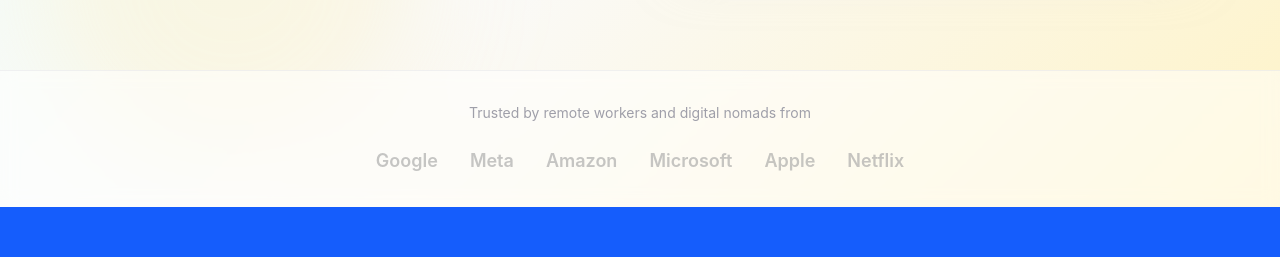
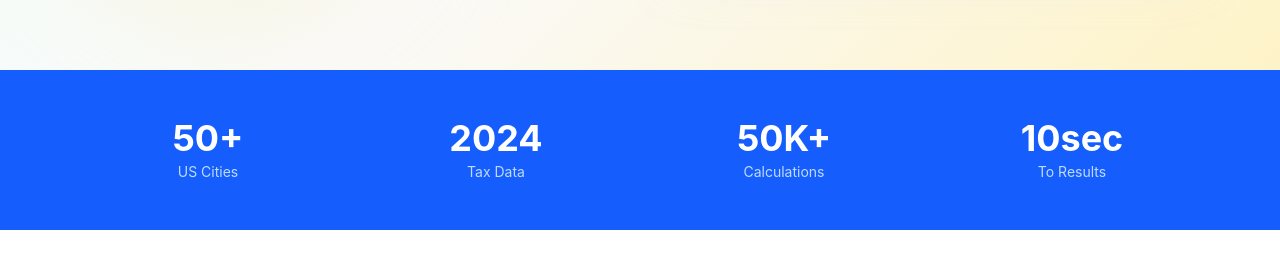
Before and after one commit to evyg/realocation, a Next.js app: page / in a window 1280 px wide. Shown: the part 663-920 px from the top of the page. Built offline with nearby package versions, Linux system fonts and the light colour scheme; no server answers.

Commit message:
Remove fake social proof section with company names

```diff
--- a/src/app/page.tsx
+++ b/src/app/page.tsx
@@ -114,17 +114,6 @@
             </div>
           </div>
 
-          {/* Trusted by section */}
-          <div className="relative border-t border-zinc-200/50 bg-white/50 backdrop-blur-sm">
-            <div className="max-w-6xl mx-auto px-4 py-8">
-              <p className="text-center text-sm text-zinc-400 mb-6">Trusted by remote workers and digital nomads from</p>
-              <div className="flex flex-wrap justify-center items-center gap-8 opacity-60 grayscale">
-                {['Google', 'Meta', 'Amazon', 'Microsoft', 'Apple', 'Netflix'].map((company) => (
-                  <span key={company} className="text-zinc-400 font-semibold text-lg">{company}</span>
-                ))}
-              </div>
-            </div>
-          </div>
         </section>
 
         {/* Stats Bar */}
```
